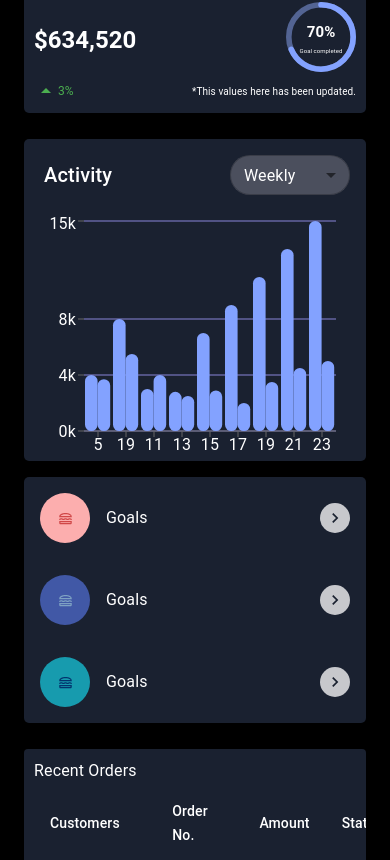
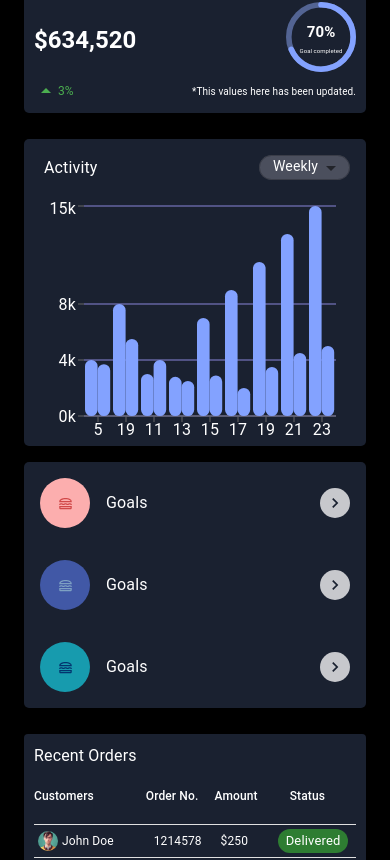
Before and after one commit to Ajithkrm6/fitpoe, a React (Create React App) app: page / in a window 390 px wide. Shown: the part 750-1610 px from the top of the page. Built offline with nearby package versions, Linux system fonts and the light colour scheme.

Commit message:
fixed couple of bugs in small screen and below

```diff
--- a/src/components/BarChatCard/index.tsx
+++ b/src/components/BarChatCard/index.tsx
@@ -55,18 +55,16 @@ export const BarChartCard = (props: BarCHartCardProps) => {
           paddingLeft: "20px",
         }}
       >
-        <Typography color="#ffffff" variant="h6">
-          Activity
-        </Typography>
+        <Typography color="#ffffff">Activity</Typography>
         <Select
           value={selectedTimeframe}
           onChange={handleChange}
           sx={{
-            minWidth: 120,
+            minWidth: 70,
             borderRadius: "20px",
             borderWidth: "1px",
             borderColor: "#ffffff",
-            height: "40px",
+            height: "25px",
             color: "#ffffff",
             backgroundColor: "#4B4F5D",
             "& .MuiOutlinedInput-root": {
@@ -83,13 +81,22 @@ export const BarChartCard = (props: BarCHartCardProps) => {
           }}
         >
           <MenuItem color="#ffffff" value="weekly">
-            Weekly
+            <Typography
+              textAlign="center"
+              alignItems="center"
+              justifyContent="center"
+              alignSelf="center"
+              fontSize="14px"
+            >
+              {" "}
+              Weekly
+            </Typography>
           </MenuItem>
           <MenuItem color="#ffffff" value="monthly">
-            Monthly
+            <Typography fontSize="14px"> Monthly</Typography>
           </MenuItem>
           <MenuItem color="#ffffff" value="yearly">
-            Yearly
+            <Typography fontSize="14px"> Yearly</Typography>
           </MenuItem>
         </Select>
       </Grid>
--- a/src/components/CustomerFeedbackCard/index.tsx
+++ b/src/components/CustomerFeedbackCard/index.tsx
@@ -65,7 +65,6 @@ export const CustomerFeedBackCard = () => {
     <Grid container direction="column">
       <Typography
         color="#ffffff"
-        variant="h6"
         sx={{
           // marginBottom: "10px",
           // textAlign: "center",
@@ -93,7 +92,7 @@ export const CustomerFeedBackCard = () => {
                   borderRadius: "30px",
                 }}
               />
-              <Typography sx={{ color: "#ffffff", fontWeight: "bold" }}>
+              <Typography sx={{ color: "#ffffff", fontSize: "14px" }}>
                 {customer.name}
               </Typography>
             </Box>
--- a/src/components/MenuCard/index.tsx
+++ b/src/components/MenuCard/index.tsx
@@ -25,7 +25,7 @@ export const MenuCard = (props: MenuCardProps) => {
       justifyContent="space-between"
       alignItems="center"
       sx={{
-        minWidth: 200,
+        // minWidth: 200,
         borderRadius: 1,
         padding: 2,
         transition: "transform 0.2s",
--- a/src/components/Recent Orders Table/index.tsx
+++ b/src/components/Recent Orders Table/index.tsx
@@ -1,3 +1,162 @@
+// import React from "react";
+// import {
+//   Grid,
+//   Table,
+//   TableBody,
+//   TableCell,
+//   TableContainer,
+//   TableHead,
+//   TableRow,
+//   Paper,
+//   Avatar,
+//   Typography,
+//   Box,
+//   Chip,
+//   useTheme,
+//   useMediaQuery,
+// } from "@mui/material";
+
+// import AiImg1 from "../../assets/AiImg1.jpg";
+// import AiImg2 from "../../assets/AiImg2.jpg";
+// import AiImg3 from "../../assets/AiImg3.jpeg";
+
+// export const RecentOrderTable = () => {
+//   const theme = useTheme();
+//   const isSmallScreen = useMediaQuery(theme.breakpoints.down("sm"));
+//   const data = [
+//     {
+//       id: 1,
+//       customer: "John Doe",
+//       image: AiImg1,
+//       orderNo: "1214578",
+//       amount: "$250",
+//       status: "Delivered",
+//     },
+//     {
+//       id: 2,
+//       customer: "Jane Smith",
+//       image: AiImg2,
+//       orderNo: "12365478",
+//       amount: "$150",
+//       status: "Delivered",
+//     },
+//     {
+//       id: 3,
+//       customer: "Alise Kikeee",
+//       image: AiImg3,
+//       orderNo: "12548736",
+//       amount: "$300",
+//       status: "Cancelled",
+//     },
+//     {
+//       id: 4,
+//       customer: "Michael Brown",
+//       image: AiImg1,
+//       orderNo: "12487563",
+//       amount: "$200",
+//       status: "Cancelled",
+//     },
+//     {
+//       id: 5,
+//       customer: "Rubeena",
+//       image: AiImg3,
+//       orderNo: "1258268",
+//       amount: "$200",
+//       status: "Delivered",
+//     },
+//     {
+//       id: 6,
+//       customer: "Michael Brown",
+//       image: AiImg2,
+//       orderNo: "12354878",
+//       amount: "$200",
+//       status: "Delivered",
+//     },
+//     {
+//       id: 7,
+//       customer: "Michael Brown",
+//       image: AiImg1,
+//       orderNo: "12659874",
+//       amount: "$200",
+//       status: "Cancelled",
+//     },
+//   ];
+//   return (
+//     <Grid xs={12} sm={12}>
+//       <TableContainer
+//         component={Paper}
+//         elevation={3}
+//         sx={{ padding: "10px", backgroundColor: "#1A2130", width: "100%" }}
+//       >
+//         <Typography color="#ffffff">Recent Orders</Typography>
+//         <Table>
+//           <TableHead>
+//             <TableRow>
+//               <TableCell sx={{ color: "#ffffff" }}>Customers</TableCell>
+//               <TableCell sx={{ color: "#ffffff" }}>Order No.</TableCell>
+//               <TableCell sx={{ color: "#ffffff" }}>Amount</TableCell>
+//               <TableCell sx={{ color: "#ffffff" }}>Status</TableCell>
+//             </TableRow>
+//           </TableHead>
+//           <TableBody>
+//             {data.map((item, index) => (
+//               <TableRow
+//                 key={item.id}
+//                 sx={{
+//                   borderColor: "grey",
+//                   // Conditional styling to remove border for the last row
+//                   "&:last-child td, &:last-child th": { border: 0 },
+//                 }}
+//               >
+//                 <TableCell sx={{ padding: "8px", color: "#ffffff" }}>
+//                   <Box display="flex" alignItems="center">
+//                     <Avatar
+//                       src={item.image}
+//                       sx={{
+//                         marginRight: 1,
+//                         height: "35px",
+//                         width: "35px",
+//                         borderRadius: "30px",
+//                       }}
+//                     />
+//                     <Typography>{item.customer}</Typography>
+//                   </Box>
+//                 </TableCell>
+//                 <TableCell
+//                   sx={{ padding: "8px", paddingLeft: "15px", color: "#ffffff" }}
+//                 >
+//                   {item.orderNo}
+//                 </TableCell>
+//                 <TableCell
+//                   color="#ffffff"
+//                   sx={{ padding: "8px", paddingLeft: "20px", color: "#ffffff" }}
+//                 >
+//                   {item.amount}
+//                 </TableCell>
+//                 <TableCell
+//                   color="#ffffff"
+//                   sx={{ padding: "8px", color: "#ffffff" }}
+//                 >
+//                   <Chip
+//                     label={item.status}
+//                     color={
+//                       item.status === "Delivered"
+//                         ? "success"
+//                         : item.status === "Cancelled"
+//                         ? "error"
+//                         : "default"
+//                     }
+//                   ></Chip>
+//                 </TableCell>
+//               </TableRow>
+//             ))}
+//           </TableBody>
+//         </Table>
+//       </TableContainer>
+//     </Grid>
+//   );
+// };
+
 import React from "react";
 import {
   Grid,
@@ -12,6 +171,8 @@ import {
   Typography,
   Box,
   Chip,
+  useMediaQuery,
+  useTheme,
 } from "@mui/material";
 
 import AiImg1 from "../../assets/AiImg1.jpg";
@@ -19,6 +180,9 @@ import AiImg2 from "../../assets/AiImg2.jpg";
 import AiImg3 from "../../assets/AiImg3.jpeg";
 
 export const RecentOrderTable = () => {
+  const theme = useTheme();
+  const isSmallScreen = useMediaQuery(theme.breakpoints.down("sm"));
+
   const data = [
     {
       id: 1,
@@ -77,61 +241,116 @@ export const RecentOrderTable = () => {
       status: "Cancelled",
     },
   ];
+
   return (
-    <Grid xs={12} sm={12}>
+    <Grid item xs={12}>
       <TableContainer
         component={Paper}
         elevation={3}
-        sx={{ padding: "10px", backgroundColor: "#1A2130", width: "100%" }}
+        sx={{
+          padding: "10px",
+          backgroundColor: "#1A2130",
+          width: "100%",
+        }}
       >
         <Typography color="#ffffff">Recent Orders</Typography>
         <Table>
           <TableHead>
             <TableRow>
-              <TableCell sx={{ color: "#ffffff" }}>Customers</TableCell>
-              <TableCell sx={{ color: "#ffffff" }}>Order No.</TableCell>
-              <TableCell sx={{ color: "#ffffff" }}>Amount</TableCell>
-              <TableCell sx={{ color: "#ffffff" }}>Status</TableCell>
+              <TableCell
+                sx={{
+                  color: "#ffffff",
+                  fontSize: isSmallScreen ? "12px" : "16px",
+                  padding: isSmallScreen ? "0px" : "",
+                }}
+              >
+                Customers
+              </TableCell>
+              <TableCell
+                sx={{
+                  color: "#ffffff",
+                  fontSize: isSmallScreen ? "12px" : "16px",
+                  padding: isSmallScreen ? "0px" : "",
+                }}
+              >
+                Order No.
+              </TableCell>
+              <TableCell
+                sx={{
+                  color: "#ffffff",
+                  fontSize: isSmallScreen ? "12px" : "16px",
+                  paddingLeft: isSmallScreen ? "2px" : "",
+                }}
+              >
+                Amount
+              </TableCell>
+              <TableCell
+                sx={{
+                  color: "#ffffff",
+                  fontSize: isSmallScreen ? "12px" : "16px",
+                }}
+              >
+                Status
+              </TableCell>
             </TableRow>
           </TableHead>
           <TableBody>
-            {data.map((item, index) => (
+            {data.map((item) => (
               <TableRow
                 key={item.id}
                 sx={{
                   borderColor: "grey",
-                  // Conditional styling to remove border for the last row
                   "&:last-child td, &:last-child th": { border: 0 },
                 }}
               >
-                <TableCell sx={{ padding: "8px", color: "#ffffff" }}>
+                <TableCell
+                  sx={{
+                    padding: isSmallScreen ? "4px" : "8px",
+                    color: "#ffffff",
+                  }}
+                >
                   <Box display="flex" alignItems="center">
                     <Avatar
                       src={item.image}
                       sx={{
-                        marginRight: 1,
-                        height: "35px",
-                        width: "35px",
+                        marginRight: isSmallScreen ? 0.5 : 1,
+                        height: isSmallScreen ? "20px" : "35px",
+                        width: isSmallScreen ? "20px" : "35px",
                         borderRadius: "30px",
                       }}
                     />
-                    <Typography>{item.customer}</Typography>
+                    <Typography fontSize={isSmallScreen ? "12px" : "16px"}>
+                      {item.customer}
+                    </Typography>
                   </Box>
                 </TableCell>
                 <TableCell
-                  sx={{ padding: "8px", paddingLeft: "15px", color: "#ffffff" }}
+                  sx={{
+                    padding: isSmallScreen ? "4px" : "8px",
+                    paddingLeft: isSmallScreen ? "8px" : "15px",
+                    color: "#ffffff",
+                  }}
                 >
-                  {item.orderNo}
+                  <Typography fontSize={isSmallScreen ? "12px" : "16px"}>
+                    {item.orderNo}
+                  </Typography>
                 </TableCell>
                 <TableCell
-                  color="#ffffff"
-                  sx={{ padding: "8px", paddingLeft: "20px", color: "#ffffff" }}
+                  sx={{
+                    padding: isSmallScreen ? "4px" : "8px",
+                    paddingLeft: isSmallScreen ? "8px" : "20px",
+                    color: "#ffffff",
+                  }}
                 >
-                  {item.amount}
+                  <Typography fontSize={isSmallScreen ? "12px" : "16px"}>
+                    {item.amount}
+                  </Typography>
                 </TableCell>
                 <TableCell
-                  color="#ffffff"
-                  sx={{ padding: "8px", color: "#ffffff" }}
+                  sx={{
+                    padding: isSmallScreen ? "4px" : "8px",
+                    color: "#ffffff",
+                  }}
                 >
                   <Chip
                     label={item.status}
@@ -142,6 +361,7 @@ export const RecentOrderTable = () => {
                         ? "error"
                         : "default"
                     }
+                    size={isSmallScreen ? "small" : "medium"}
                   ></Chip>
                 </TableCell>
               </TableRow>
```
Also changed, not shown: src/App.tsx (+6 -3 lines).
